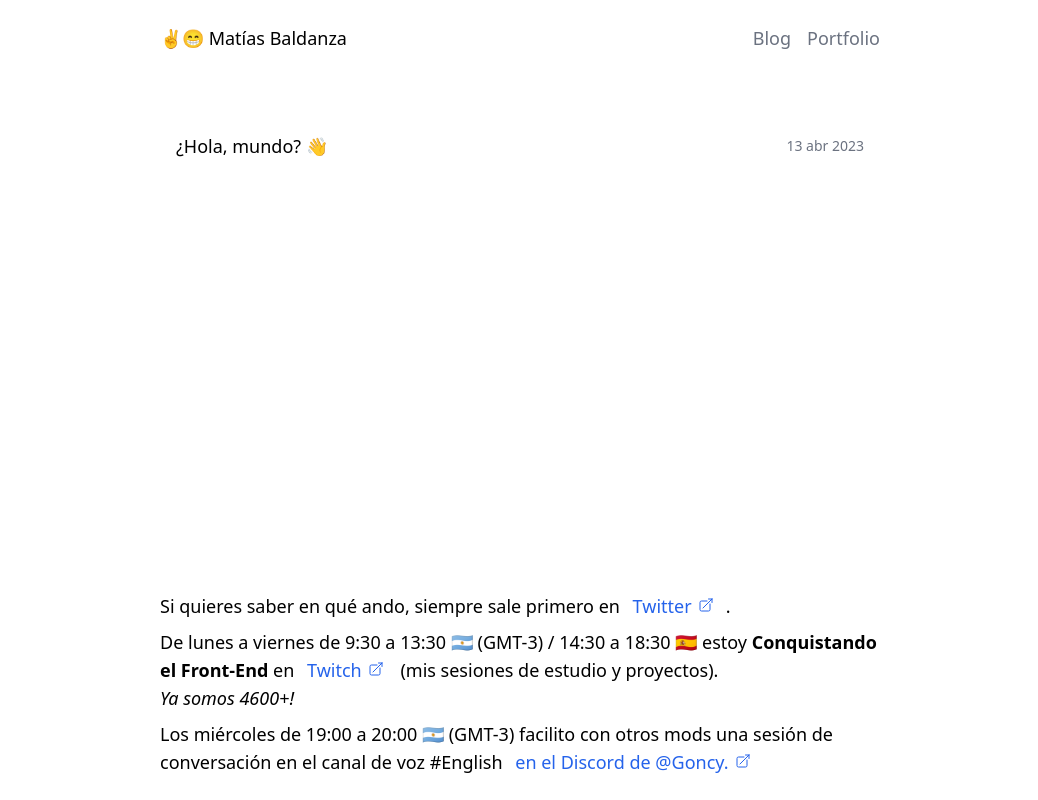
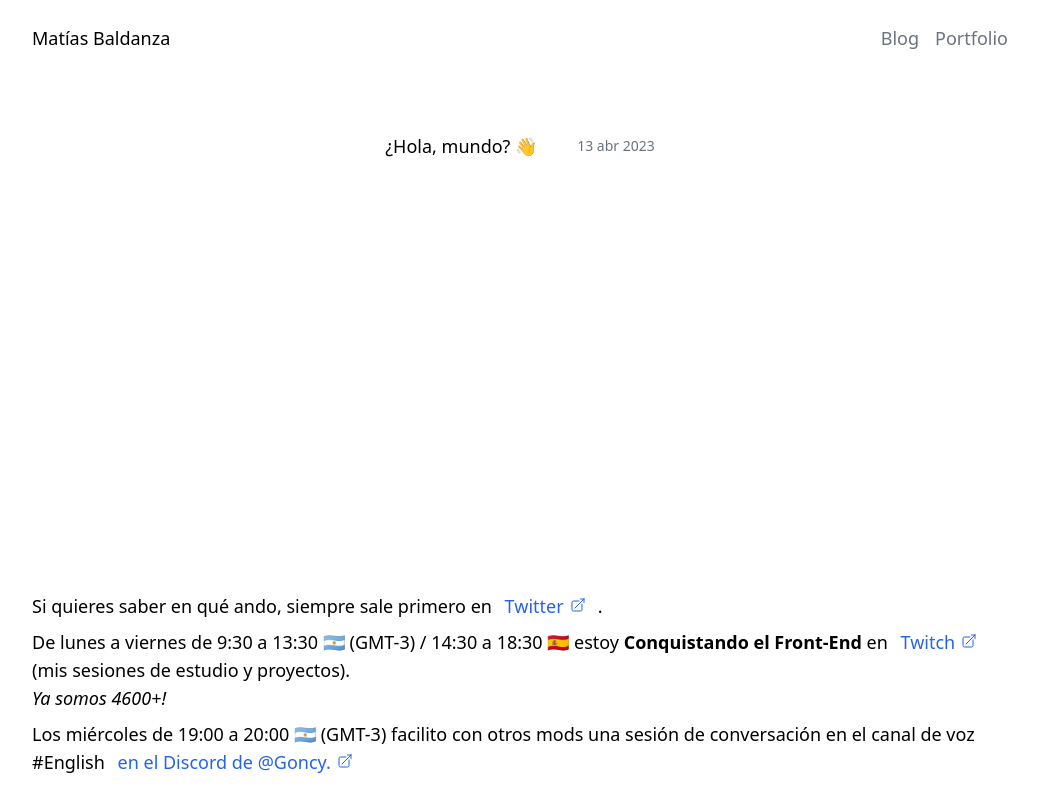
Before and after one commit to matiasbaldanza/matiasbaldanza_dev, a Next.js app: page / in a window 1280 px wide. Shown: the whole page, without its empty margins (120-1158 px from the left). Built offline with nearby package versions, Linux system fonts and the light colour scheme.

Commit message:
fix: layout elements are centered

```diff
--- a/src/components/Header.js
+++ b/src/components/Header.js
@@ -2,10 +2,10 @@ import Link from "next/link"
 
 export default function Header() {
     return (
-        <header className='flex justify-between py-6 mb-10'>
+        <header className='flex justify-between py-6 mb-10 w-full'>
             <Link
                 href='/'
-            ><span>✌️😁 Matías Baldanza</span></Link>
+            ><span>Matías Baldanza</span></Link>
             <nav>
                 <ul className='flex gap-4'>
                 <li className="text-gray-500 cursor-not-allowed">Blog</li>
--- a/src/components/Layout.js
+++ b/src/components/Layout.js
@@ -4,7 +4,7 @@ import Footer from "./Footer";
 
 export default function Layout({ children }) {
     return (
-        <div className='container mx-auto px-6 lg:max-w-3xl flex flex-col min-h-screen text-lg'>
+        <div className='container mx-auto px-6 lg:max-w-5xl flex flex-col min-h-screen text-lg items-center'>
             <Header />
 
             <main className='flex-1'>
```
